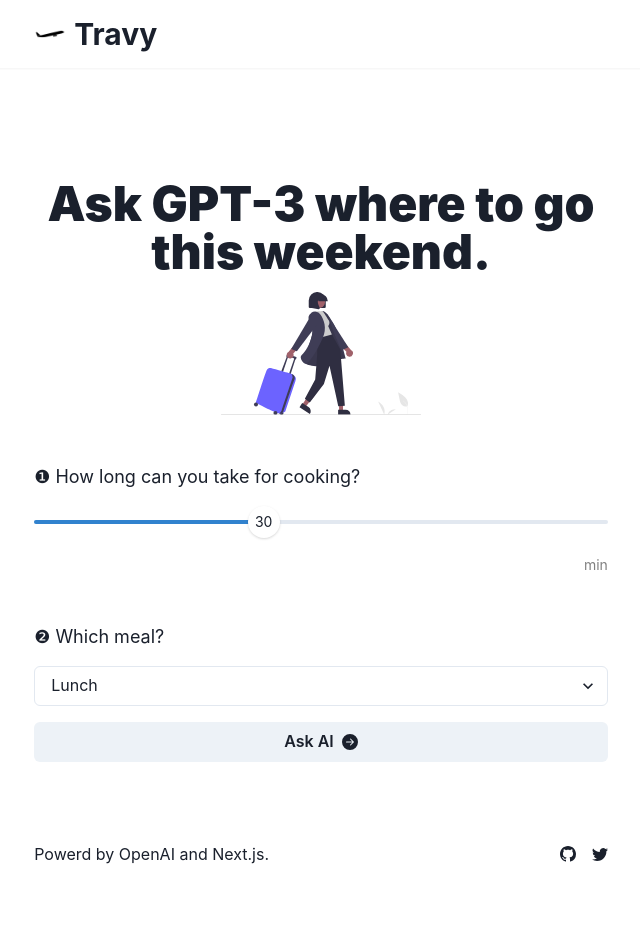
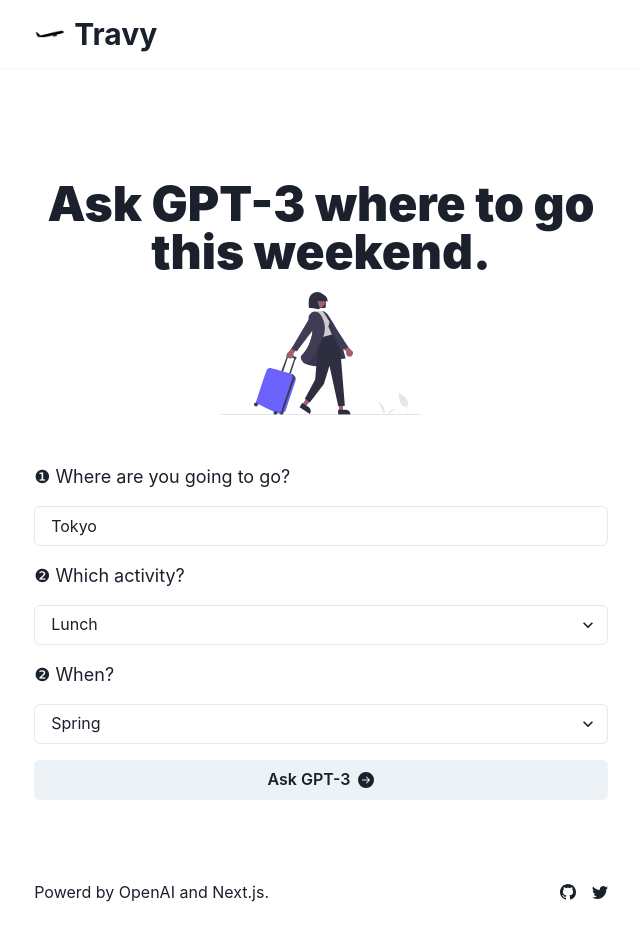
Before and after one commit to yhakamay/travy, a Next.js app: page / in a window 1280 px wide. Shown: the top 940 px of the page, without its empty margins (319-959 px from the left). Built offline with nearby package versions, Linux system fonts and the light colour scheme.

Commit message:
update page.tsx

```diff
--- a/src/app/page.tsx
+++ b/src/app/page.tsx
@@ -7,27 +7,22 @@
   Card,
   CardBody,
   Heading,
+  Input,
   Select,
-  Slider,
-  SliderFilledTrack,
-  SliderThumb,
-  SliderTrack,
   Text,
   VStack,
 } from "./components/atoms/my_chakra_components";
 import { BsFillArrowRightCircleFill } from "react-icons/bs";
 import { useState } from "react";
 import { ActivityType } from "./types/activity_type";
+import { SeasonType } from "./types/season_type";
 
 export default function Home() {
-  const [time, setTime] = useState(30);
-  const onTimeChange = (value: number) => setTime(value);
-  const [type, setType] = useState<ActivityType>("lunch");
-  const onTypeChange = (value: ActivityType) => setType(value);
-  const [generatedRecipe, setGeneratedRecipe] = useState<string>("");
+  const [city, setCity] = useState<string>("Tokyo");
+  const [activity, setActivity] = useState<ActivityType>("lunch");
+  const [season, setSeason] = useState<SeasonType>("spring");
+  const [suggestion, setSuggestion] = useState<string>("");
   const [loading, setLoading] = useState(false);
-
-  const prompt = `Generate a recipe for ${type} that takes ${time} minutes.`;
 
   return (
     <>
@@ -43,47 +38,40 @@
         <Text
           alignSelf="start"
           fontSize="lg"
-        >{`❶ How long can you take for cooking?`}</Text>
-        <Slider
-          min={10}
-          max={60}
-          step={10}
-          value={time}
-          onChange={onTimeChange}
-        >
-          <SliderTrack>
-            <SliderFilledTrack />
-          </SliderTrack>
-          <SliderThumb fontSize="sm" boxSize="32px">
-            {time}
-          </SliderThumb>
-        </Slider>
-        <Text alignSelf="end" fontSize="sm" color="grey">
-          min
-        </Text>
-        <Box h={4} />
-        <Text alignSelf="start" fontSize="lg">{`❷ Which meal?`}</Text>
+        >{`❶ Where are you going to go?`}</Text>
+        <Input value={city} onChange={(e) => setCity(e.target.value)} />
+        <Text alignSelf="start" fontSize="lg">{`❷ Which activity?`}</Text>
         <Select
-          value={type}
-          onChange={(e) => onTypeChange(e.target.value as ActivityType)}
+          value={activity}
+          onChange={(e) => setActivity(e.target.value as ActivityType)}
         >
           <option value="breakfast">Breakfast</option>
           <option value="lunch">Lunch</option>
           <option value="dinner">Dinner</option>
           <option value="sports">Sports</option>
         </Select>
+        <Text alignSelf="start" fontSize="lg">{`❷ When?`}</Text>
+        <Select
+          value={season}
+          onChange={(e) => setSeason(e.target.value as SeasonType)}
+        >
+          <option value="spring">Spring</option>
+          <option value="summer">Summer</option>
+          <option value="fall">Fall</option>
+          <option value="winter">Winter</option>
+        </Select>
         <Button
-          onClick={(e) => generateRecipe(e)}
+          onClick={(e) => suggestPlaces(e)}
           w="full"
           rightIcon={<BsFillArrowRightCircleFill />}
           isLoading={loading}
         >
-          Ask AI
+          Ask GPT-3
         </Button>
-        {generatedRecipe && (
-          <Card>
+        {suggestion && (
+          <Card w="full">
             <CardBody>
-              <Text>{generatedRecipe}</Text>
+              <Text>{suggestion}</Text>
             </CardBody>
           </Card>
         )}
@@ -91,20 +79,20 @@
     </>
   );
 
-  async function generateRecipe(e: any) {
+  async function suggestPlaces(e: any) {
     if (loading) {
       return;
     }
 
-    if (generatedRecipe) {
-      setGeneratedRecipe("");
+    if (suggestion) {
+      setSuggestion("");
     }
 
     e.preventDefault();
 
     setLoading(true);
 
-    console.log(prompt);
+    const prompt = `Suggest three places to go for ${activity} at ${city} in ${season}. Do not use bullet points.`;
 
     const res = await fetch("/api/generate", {
       method: "POST",
@@ -134,7 +122,7 @@
       const { value, done: doneReading } = await reader.read();
       done = doneReading;
       const chunk = decoder.decode(value);
-      setGeneratedRecipe((prev) => prev + chunk);
+      setSuggestion((prev) => prev + chunk);
 
       console.log(chunk);
     }
```
